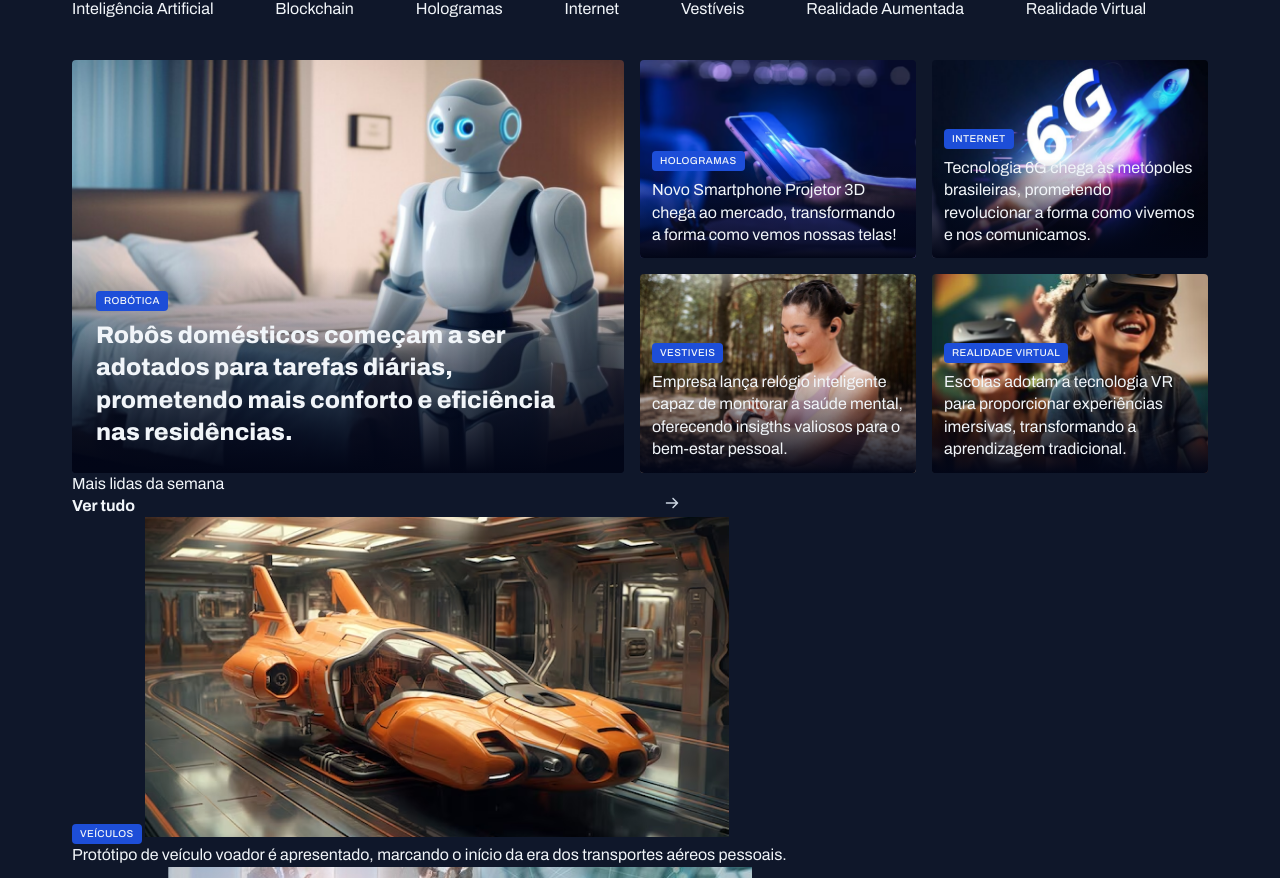
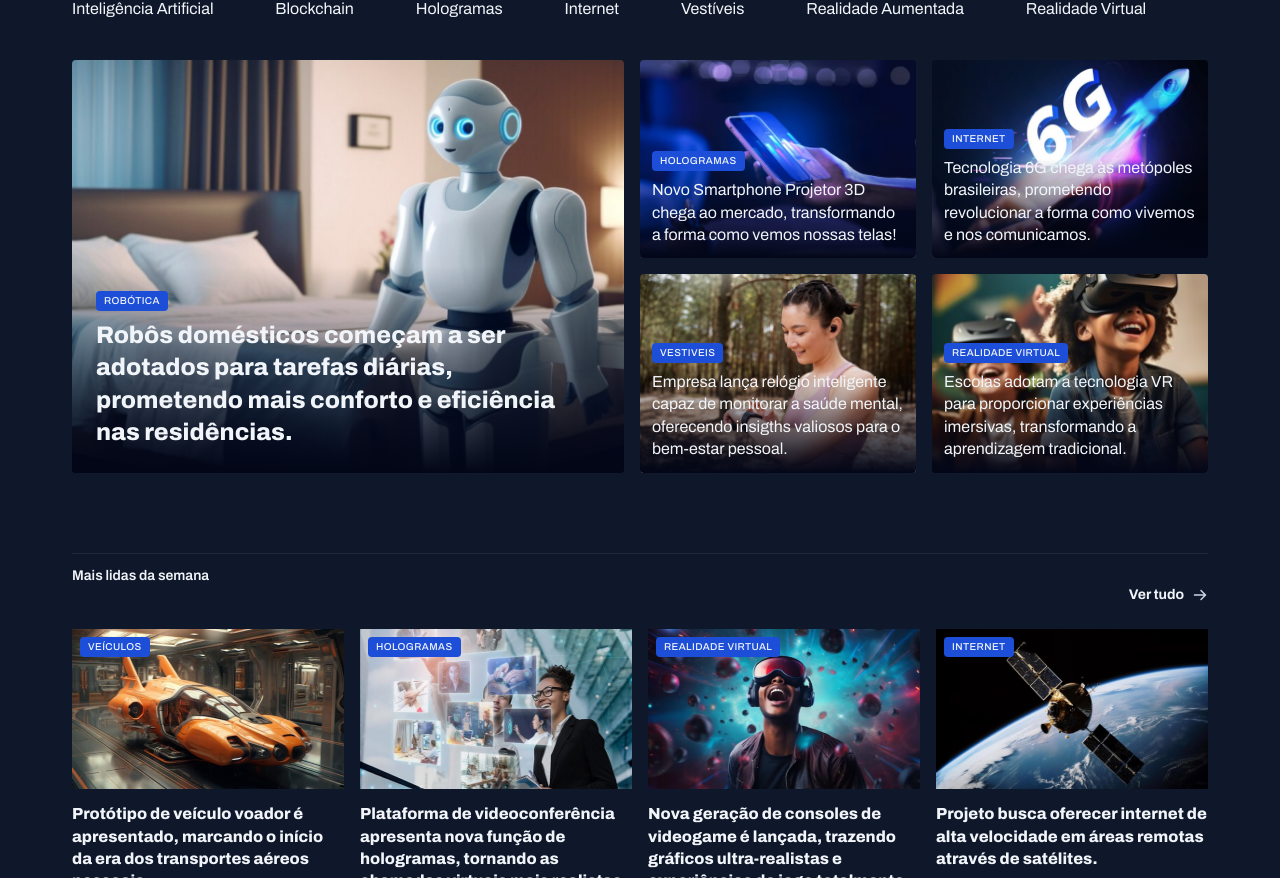
Before and after one commit to lucazkd/Aula, a plain HTML site: page projeto-painel-main/index.html in a window 1280 px wide. Shown: the part 74-952 px from the top of the page. Drawn offline with Linux system fonts and the light colour scheme.

Commit message:
aplicando estilos na seção mias lida

```diff
--- a/projeto-painel-main/index.html
+++ b/projeto-painel-main/index.html
@@ -85,10 +85,10 @@
        <h3>Mais lidas da semana</h3>
         <a href="#" class="grid grid-flow-col">
           <strong> Ver tudo</strong>
-          <img src="assets/icons/ArrowRight.svg" alt="Lupinha">
+          <span> </span>
         </a>
      </header>
-<div>
+<div class="grid grid-flow-col gap-16">
 <figure>
   <span class="content-tag">  Veículos </span>
   <img src="assets/images/Image 06.png" alt="..">
@@ -97,7 +97,7 @@
 <figure>
   <span class="content-tag">  Hologramas </span>
   <img src="assets/images/Image 07.png" alt="..">
-  <p> Plataforma de videoconferência apresenta nova função de hologramas, tornando as chamadas virtuais mais realistas e envolventes. </p>
+  <p> Plataforma de videoconferência apresenta nova função de hologramas, tornando as chamadas virtuais mais realistas e envolventes.</p>
 </figure>
 <figure>
   <span class="content-tag">  Realidade virtual </span>
@@ -112,6 +112,9 @@
 </div>
 
   </section>
+  <section>
+
+  </section>
 </main>
 </body>
 </html>
--- a/projeto-painel-main/styles/global.css
+++ b/projeto-painel-main/styles/global.css
@@ -44,6 +44,10 @@ img {
   max-width: 100%;
 }
 
+main {
+  margin-top: 40px;
+  gap: 80px;
+}
 .container {
   max-width: 1200px;
   padding-inline: 32px;
--- a/projeto-painel-main/styles/sections.css
+++ b/projeto-painel-main/styles/sections.css
@@ -1,7 +1,27 @@
 main{
   margin-top: 40px;
 }
+section header {
+  border-top: solid 1px var(--stroke-color);
+  padding-block: 12px 24px ;
+  font: var(--text-span);
 
+  a{
+    justify-self: end;
+    align-items: center;
+    gap: 8px;
+
+    span {
+      background-image: url("../assets/icons/ArrowRight.svg");
+
+    width: 16px;
+    height: 16px;
+      }
+      &:hover span {
+        background-image: url("../assets/icons/ArrowRightHover.svg");
+      }
+  }
+}
 #featured {
   img {
     height: 100%;
@@ -38,3 +58,27 @@ main{
     }
   }
 }
+
+#weekly {
+
+  &>div {
+    grid-template-columns: repeat(4, 1fr);
+  }
+
+  img {
+    height: 160px;
+  }
+  figure {
+    position: relative;
+
+    .content-tag {
+      position: absolute;
+      top: 8px;
+      left: 8px;
+    }
+    p {
+      margin-top: 8px;
+      font-weight: 800;
+    }
+  }
+}
```
